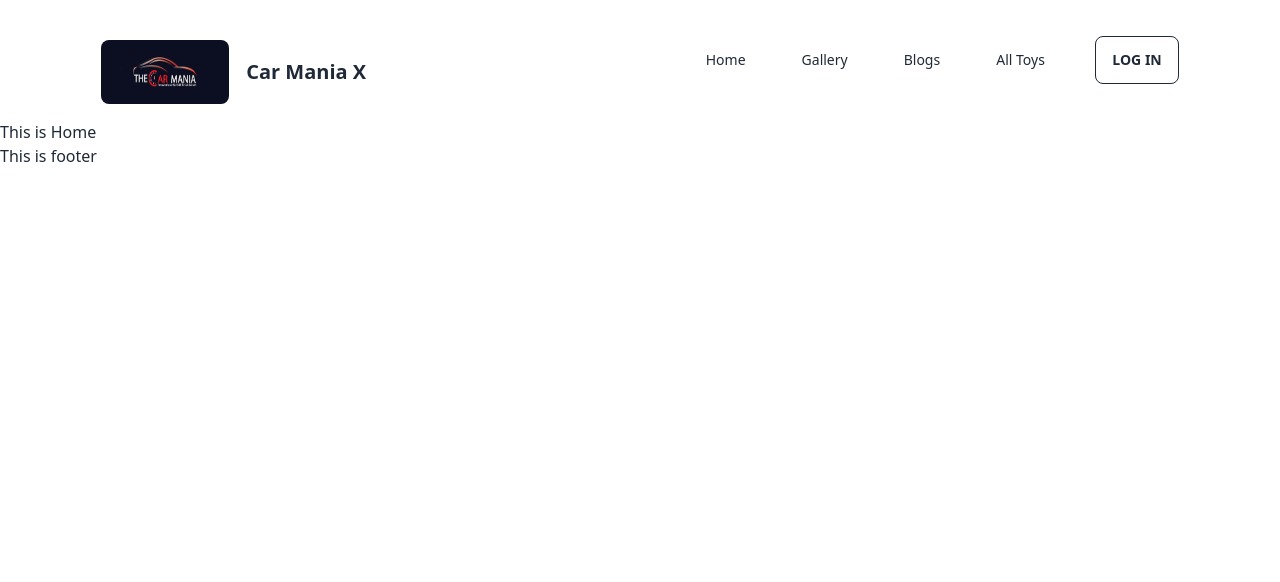
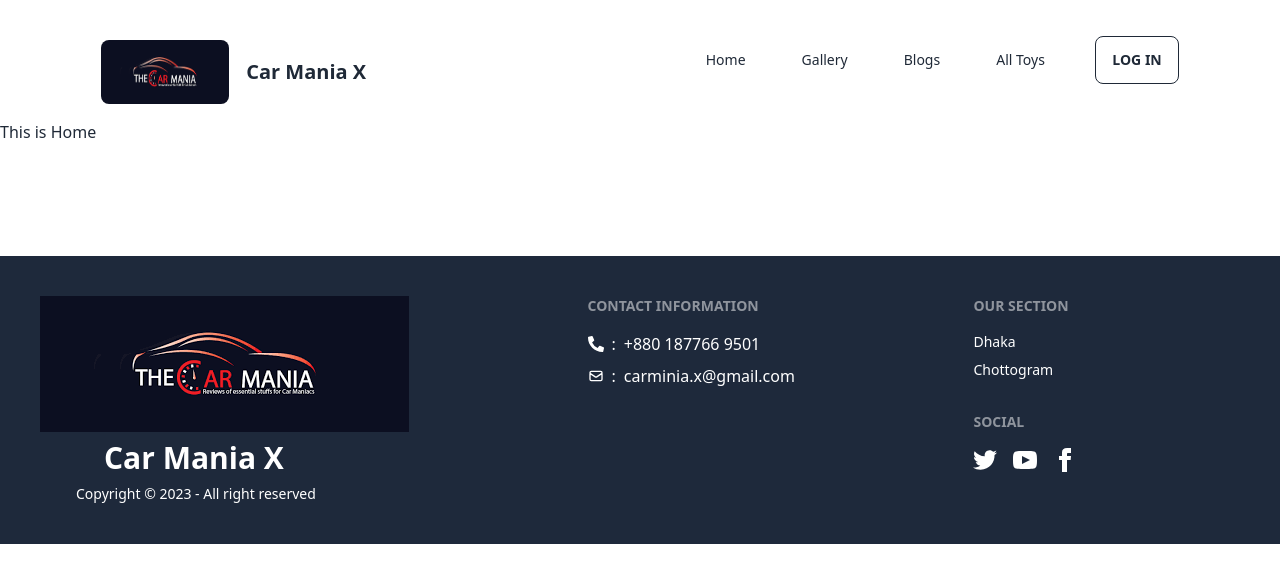
Before and after one commit to Saif-Tasnim/Toy-Car-Client, a React (Vite) app: page / in a window 1280 px wide. Shown: the top 582 px of the page. Built offline with nearby package versions, Linux system fonts and the light colour scheme.

Commit message:
footer part done

```diff
--- a/package.json
+++ b/package.json
@@ -17,6 +17,7 @@
     "match-sorter": "^6.3.1",
     "react": "^18.2.0",
     "react-dom": "^18.2.0",
+    "react-icons": "^4.10.1",
     "react-router-dom": "^6.13.0",
     "sort-by": "^1.2.0"
   },
--- a/src/Shared/Footer/Footer.jsx
+++ b/src/Shared/Footer/Footer.jsx
@@ -1,11 +1,38 @@
 import React from 'react';
+import img from '../../../src/assets/images.png';
+import { FaPhoneAlt ,  } from "react-icons/fa";
+import { HiOutlineMail } from "react-icons/hi";
 
 const Footer = () => {
     return (
-        <div>
-            <h1>This is footer</h1>
+        <div className='mt-28'>
+            <footer className="footer p-10 bg-slate-800 text-white">
+                <div>
+                    <img src={img} alt="" />
+                    <h1 className='text-3xl font-bold text-center pl-16'>Car Mania X </h1>
+                    <p className='text-center pl-9'>Copyright © 2023 - All right reserved</p>
+                </div>
+                <div>
+                    <span className="footer-title"> Contact Information </span>
+
+                  <p className='flex gap-2 items-center text-base'><FaPhoneAlt/> : <span> +880 187766 9501</span></p>
+                  <p className='flex gap-2 items-center text-base'><HiOutlineMail/> : <span> carminia.x@gmail.com</span></p>
+
+                </div>
+                <div>
+                    <span className="footer-title"> Our Section </span>
+                    <a className="link link-hover">Dhaka</a>
+                    <a className="link link-hover">Chottogram</a>
+                    <span className="footer-title mt-6">Social</span>
+                    <div className="grid grid-flow-col gap-4">
+                        <a><svg xmlns="http://www.w3.org/2000/svg" width="24" height="24" viewBox="0 0 24 24" className="fill-current"><path d="M24 4.557c-.883.392-1.832.656-2.828.775 1.017-.609 1.798-1.574 2.165-2.724-.951.564-2.005.974-3.127 1.195-.897-.957-2.178-1.555-3.594-1.555-3.179 0-5.515 2.966-4.797 6.045-4.091-.205-7.719-2.165-10.148-5.144-1.29 2.213-.669 5.108 1.523 6.574-.806-.026-1.566-.247-2.229-.616-.054 2.281 1.581 4.415 3.949 4.89-.693.188-1.452.232-2.224.084.626 1.956 2.444 3.379 4.6 3.419-2.07 1.623-4.678 2.348-7.29 2.04 2.179 1.397 4.768 2.212 7.548 2.212 9.142 0 14.307-7.721 13.995-14.646.962-.695 1.797-1.562 2.457-2.549z"></path></svg></a>
+                        <a><svg xmlns="http://www.w3.org/2000/svg" width="24" height="24" viewBox="0 0 24 24" className="fill-current"><path d="M19.615 3.184c-3.604-.246-11.631-.245-15.23 0-3.897.266-4.356 2.62-4.385 8.816.029 6.185.484 8.549 4.385 8.816 3.6.245 11.626.246 15.23 0 3.897-.266 4.356-2.62 4.385-8.816-.029-6.185-.484-8.549-4.385-8.816zm-10.615 12.816v-8l8 3.993-8 4.007z"></path></svg></a>
+                        <a><svg xmlns="http://www.w3.org/2000/svg" width="24" height="24" viewBox="0 0 24 24" className="fill-current"><path d="M9 8h-3v4h3v12h5v-12h3.642l.358-4h-4v-1.667c0-.955.192-1.333 1.115-1.333h2.885v-5h-3.808c-3.596 0-5.192 1.583-5.192 4.615v3.385z"></path></svg></a>
+                    </div>
+                </div>
+            </footer>
         </div>
-    );
+    )
 };
 
 export default Footer;
```
Also changed, not shown: 1 other file (tests, documents, lock files or other folders).
